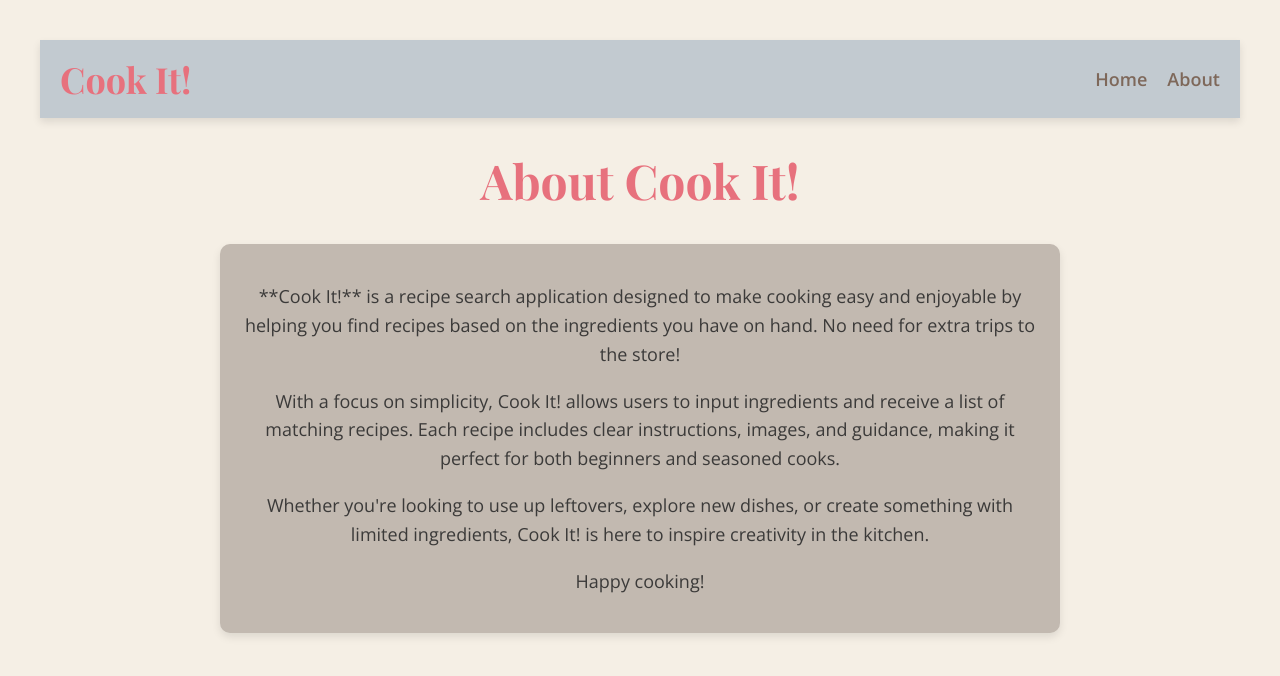
After one commit to Spriha6/cookit, a Flask app: template PycharmProjects/templates/about.html in a window 1280 px wide. The commit adds this page. Shown: the top 676 px of the page. Run offline with Flask 3, Linux system fonts and the light colour scheme; the template is opened without the code that fills it, so the values that code supplies are empty.

Commit message:
adding an about page

```diff
--- /dev/null
+++ b/PycharmProjects/templates/about.html
@@ -0,0 +1,108 @@
+<!DOCTYPE html>
+<html lang="en">
+<head>
+    <title>About - Cook It!</title>
+    <link href="https://fonts.googleapis.com/css2?family=Playfair+Display:wght@400;700&family=Open+Sans:wght@400;600&display=swap" rel="stylesheet">
+
+    <style>
+        /* Navbar styles */
+        .navbar {
+            display: flex;
+            justify-content: space-between;
+            align-items: center;
+            background-color: #C2CAD0;
+            padding: 15px 20px;
+            box-shadow: 0 4px 8px rgba(0, 0, 0, 0.1);
+        }
+
+        .navbar-title {
+            font-family: 'Playfair Display', serif;
+            font-size: 36px;
+            font-weight: bold;
+            color: #E7717D;
+        }
+
+        .navbar ul {
+            list-style: none;
+            display: flex;
+            margin: 0;
+            padding: 0;
+        }
+
+        .navbar li {
+            margin-left: 20px;
+        }
+
+        .navbar a {
+            font-family: 'Open Sans', sans-serif;
+            font-size: 18px;
+            font-weight: 600;
+            color: #7E685A;
+            text-decoration: none;
+        }
+
+        .navbar a:hover {
+            color: #AFD275;
+        }
+
+        /* Body styles */
+        body {
+            text-align: center;
+            margin: 40px;
+            font-family: 'Open Sans', sans-serif;
+            background-color: #F5EFE5;
+        }
+
+        h1 {
+            font-family: 'Playfair Display', serif;
+            font-size: 48px;
+            font-weight: bold;
+            color: #E7717D;
+            margin-top: 30px;
+        }
+
+        .content {
+            max-width: 800px;
+            margin: 20px auto;
+            font-size: 18px;
+            line-height: 1.6;
+            color: #3B3A39;
+            background-color: #C2B9B0;
+            padding: 20px;
+            border-radius: 10px;
+            box-shadow: 0 4px 8px rgba(0, 0, 0, 0.1);
+        }
+    </style>
+</head>
+<body>
+
+    <!-- Navigation Bar -->
+    <nav class="navbar">
+        <div class="navbar-title">Cook It!</div>
+        <ul>
+            <li><a href="index.html">Home</a></li>
+            <li><a href="about.html">About</a></li>
+        </ul>
+    </nav>
+
+    <!-- Main Heading -->
+    <h1>About Cook It!</h1>
+
+    <!-- Content Section -->
+    <div class="content">
+        <p>
+            **Cook It!** is a recipe search application designed to make cooking easy and enjoyable by helping you find recipes based on the ingredients you have on hand. No need for extra trips to the store!
+        </p>
+        <p>
+            With a focus on simplicity, Cook It! allows users to input ingredients and receive a list of matching recipes. Each recipe includes clear instructions, images, and guidance, making it perfect for both beginners and seasoned cooks.
+        </p>
+        <p>
+            Whether you're looking to use up leftovers, explore new dishes, or create something with limited ingredients, Cook It! is here to inspire creativity in the kitchen.
+        </p>
+        <p>
+            Happy cooking!
+        </p>
+    </div>
+
+</body>
+</html>
```
Also changed, not shown: PycharmProjects/templates/index.html (+55 -0 lines).
